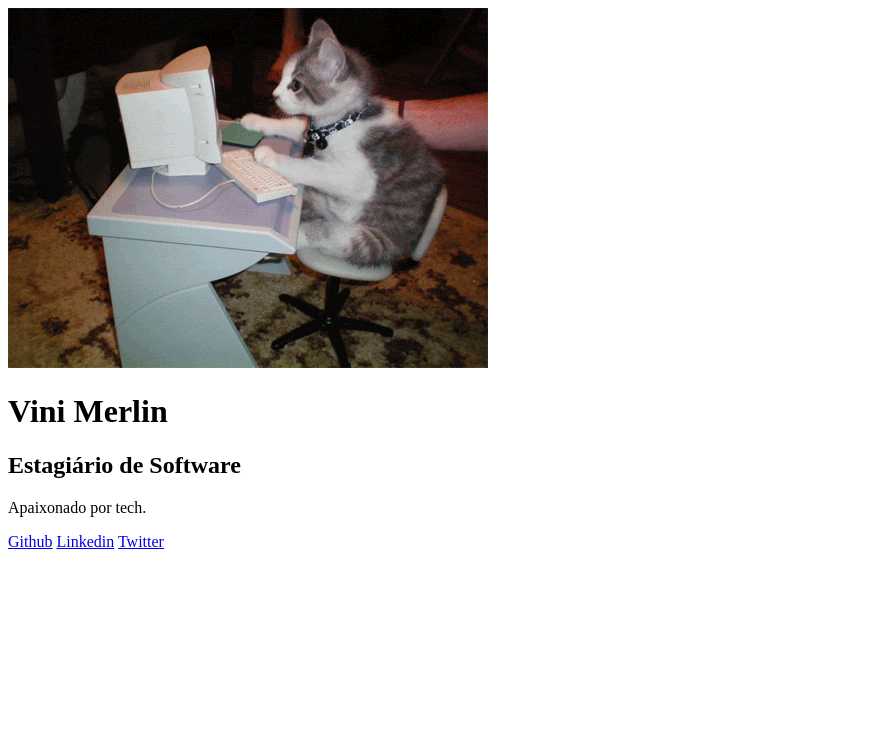
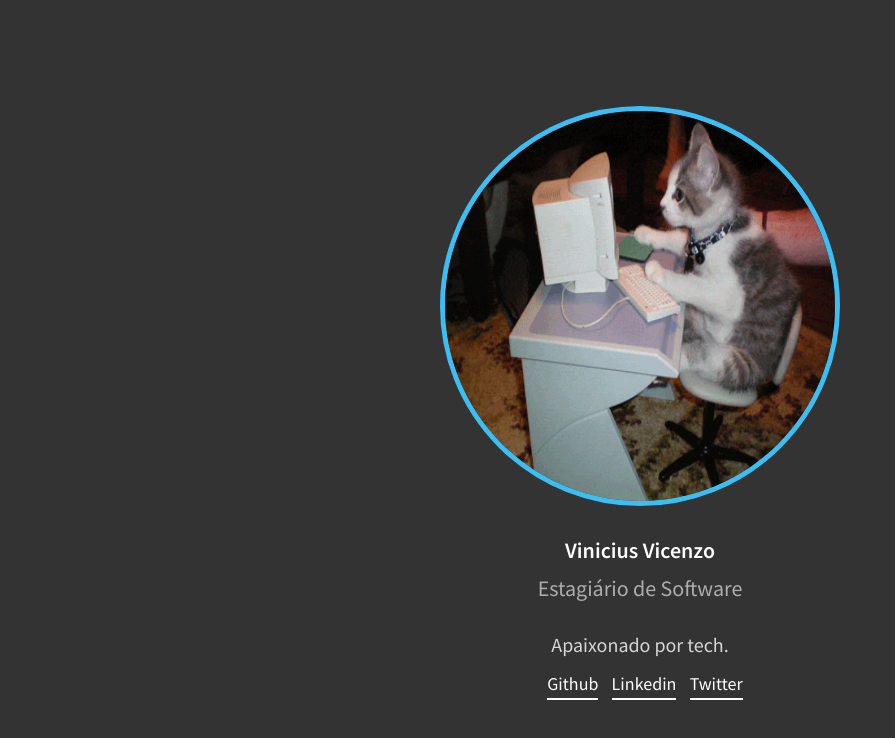
Before and after one commit to vviccenzo/profile-me, a plain HTML site: page index.html in a window 1280 px wide. Shown: the whole page, without its empty margins (0-895 px from the left). Drawn offline with Linux system fonts and the light colour scheme.

Commit message:
Finalizando projeto

```diff
--- a/index.html
+++ b/index.html
@@ -4,22 +4,25 @@
     <meta charset="UTF-8">
     <meta http-equiv="X-UA-Compatible" content="IE=edge">
     <meta name="viewport" content="width=device-width, initial-scale=1.0">
-    <title>Vinicius Vicenzo</title>
+    <link href="https://fonts.googleapis.com/css?family=Source+Sans+Pro:400,600" rel="stylesheet">
+    <link rel="stylesheet" href="styles.css" type="text/css">
+    <title>DEV | Vinicius Vicenzo</title>
 </head>
 <body>
     <div id="container">
         <img src="images/Gato Online (Gif).gif" title="Vinicius" alt="Imagem de perfil">
-        <h1>Vini Merlin</h1>
+        <h1>Vinicius Vicenzo</h1>
         <h2>Estagiário de Software</h2>
         <p>
             Apaixonado por tech.
         </p>
-    </div>
 
-    <div class="links">
-        <a href="https://github.com/merlinsad" target="blank">Github</a>
-        <a href="https://www.linkedin.com/in/vin%C3%ADcius-vicenzo-0420511b9/" target="blank">Linkedin</a>
-        <a href="https://twitter.com/home" target="blank">Twitter</a>
+        <div class="links">
+            <a href="https://github.com/merlinsad" target="blank">Github</a>
+            <a href="https://www.linkedin.com/in/vin%C3%ADcius-vicenzo-0420511b9/" target="blank">Linkedin</a>
+            <a href="https://twitter.com/home" target="blank">Twitter</a>
+        </div>
+
     </div>
 </body>
 </html>
--- a/styles.css
+++ b/styles.css
@@ -0,0 +1,75 @@
+* {
+    padding: 0;
+    margin: 0;
+    outline: 0;
+    box-sizing: border-box;
+}
+
+body {
+    background-color: #333;
+    color: #fff;
+    font-family: "Source Sans Pro";
+}
+
+html, body, #container {
+    height: 100%;
+}
+
+#container img {
+    height: 400px;
+}
+
+#container {
+    display: flex;
+    flex-direction: column;
+    justify-content: center;
+    align-items: center;
+    padding: 0 30px;
+}
+
+#container img {
+    width: 400px;
+    height: 400px;
+    border-radius: 50%;
+    border: 5px solid #3bbef3;
+}
+
+#container h1 {
+    font-size: 22px;
+    font-weight: 600;
+    margin-top: 30px;
+}
+
+#container h2 {
+    font-size: 22px;
+    font-weight: 400;
+    margin-top: 10px;
+    opacity: 0.6;
+}
+
+#container p {
+    font-size: 20px;
+    max-width: 500px;
+    text-align: center;
+    opacity: 0.8;
+    margin-top: 30px;
+}
+
+#container .links {
+    margin-top: 15px;
+}
+
+#container .links a {
+    color: #fff;
+    font-size: 18px;
+    text-decoration: none;
+    border-bottom: 2px solid #fff;
+    padding-bottom: 3px;
+    margin-left: 10px;
+}
+
+#container .links a:hover {
+    transition: color 0.2s;
+    color: #3bbef3;
+    border-color: #3bbef3;
+}
```
